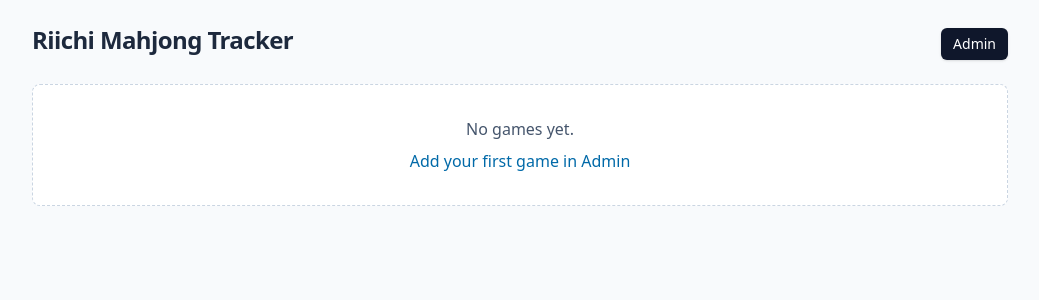
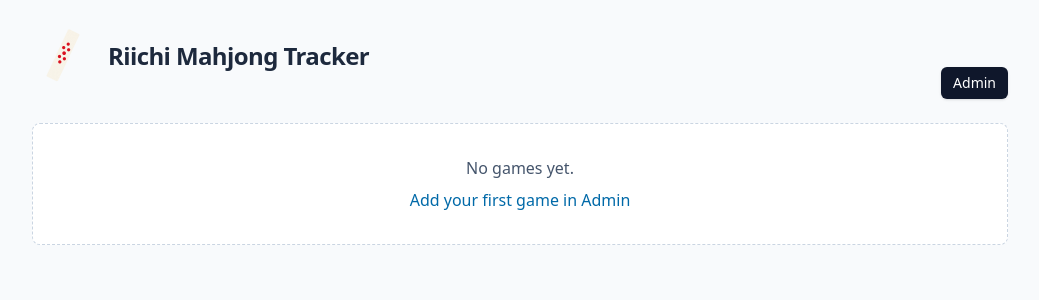
Before and after one commit to kostyachum/riichi-tracker, a Django app: page / in a window 1280 px wide. Shown: the top 300 px of the page, without its empty margins (120-1159 px from the left). Run offline with Django 5.2, Linux system fonts and the light colour scheme; data that the repository does not hold is empty; some libraries are stand-ins or nearby versions.

Commit message:
add logo

```diff
--- a/templates/home.html
+++ b/templates/home.html
@@ -1,7 +1,11 @@
 {% extends 'base.html' %}
+{% load static %}
 {% block content %}
   <header class="flex items-baseline justify-between mb-6">
-    <h1 class="text-2xl font-semibold tracking-tight">Riichi Mahjong Tracker</h1>
+    <h1 class="text-2xl font-semibold tracking-tight flex items-center gap-3">
+      <img src="{% static 'logo.png' %}" alt="Riichi Tracker logo" class="h-16 w-16"/>
+      <span>Riichi Mahjong Tracker</span>
+    </h1>
     <nav>
       <a href="/admin/" class="inline-flex items-center rounded-md bg-slate-900 px-3 py-1.5 text-sm font-medium text-white shadow hover:bg-slate-800">Admin</a>
     </nav>
```
Also changed, not shown: static/logo.png (added).
